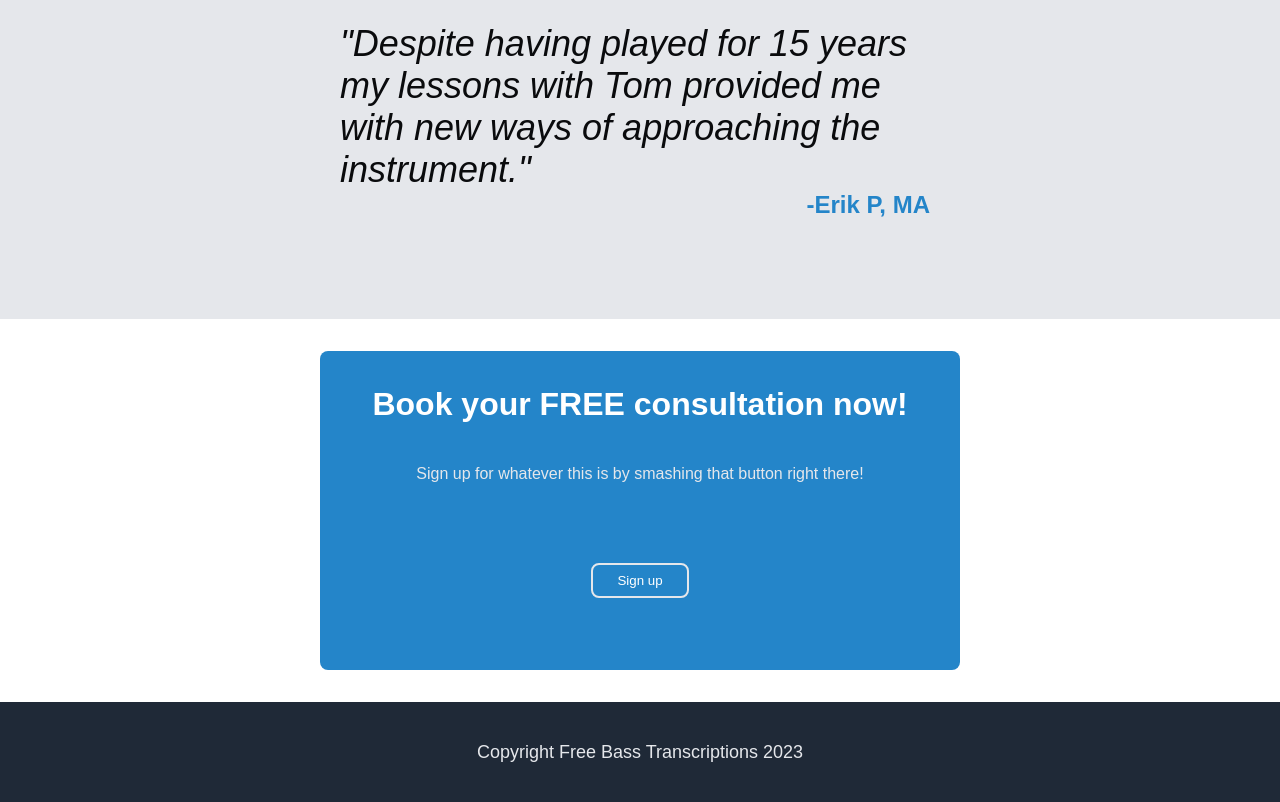
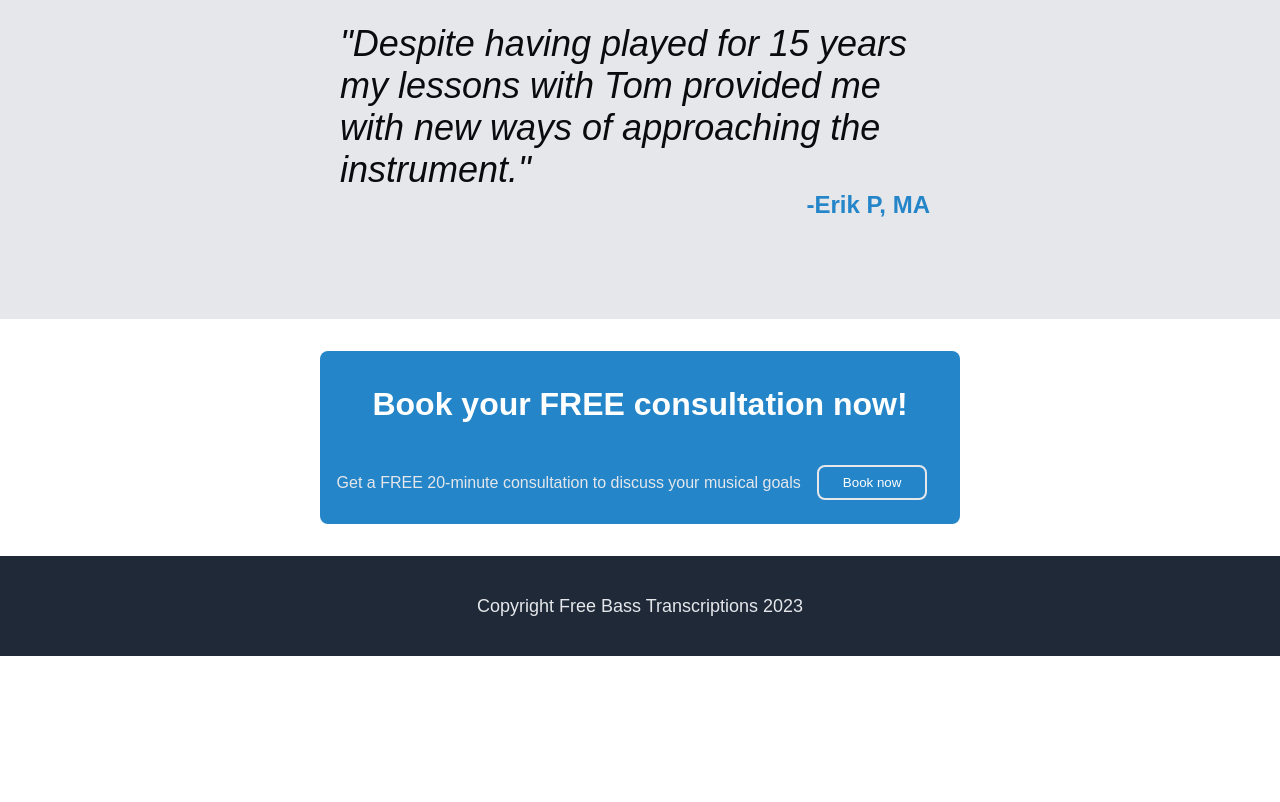
Before and after one commit to TomF-K/landing-page-TOP, a plain HTML site: page index.html in a window 1280 px wide. Shown: the part 945-1747 px from the top of the page. After the commit the page ends 1601 px from the top, so only its background shows below. Drawn offline with Linux system fonts and the light colour scheme; a web font is replaced by a local one.

Commit message:
fixed cta btn margin

```diff
--- a/index.html
+++ b/index.html
@@ -55,8 +55,8 @@
     <div class="cta-wrapper">
       <div class="cta">
         <h2 id="cta-header">Book your FREE consultation now!</h2>
-      <p>Sign up for whatever this is by smashing that button right there!</p>
-    <button class="btn cta-btn">Sign up</button>
+      <p>Get a FREE 20-minute consultation to discuss your musical goals</p>
+    <button class="btn cta-btn">Book now</button>
   </div>
     </div>
     <footer>Copyright Free Bass Transcriptions 2023</footer>
--- a/styles.css
+++ b/styles.css
@@ -215,7 +215,7 @@ blockquote p {
 .cta-btn {
   border: 2px solid var(--grey);
   border-radius: 8px;
-  margin: 4rem;
+  margin: 1rem;
 }
 
 .cta-btn:hover {
```
